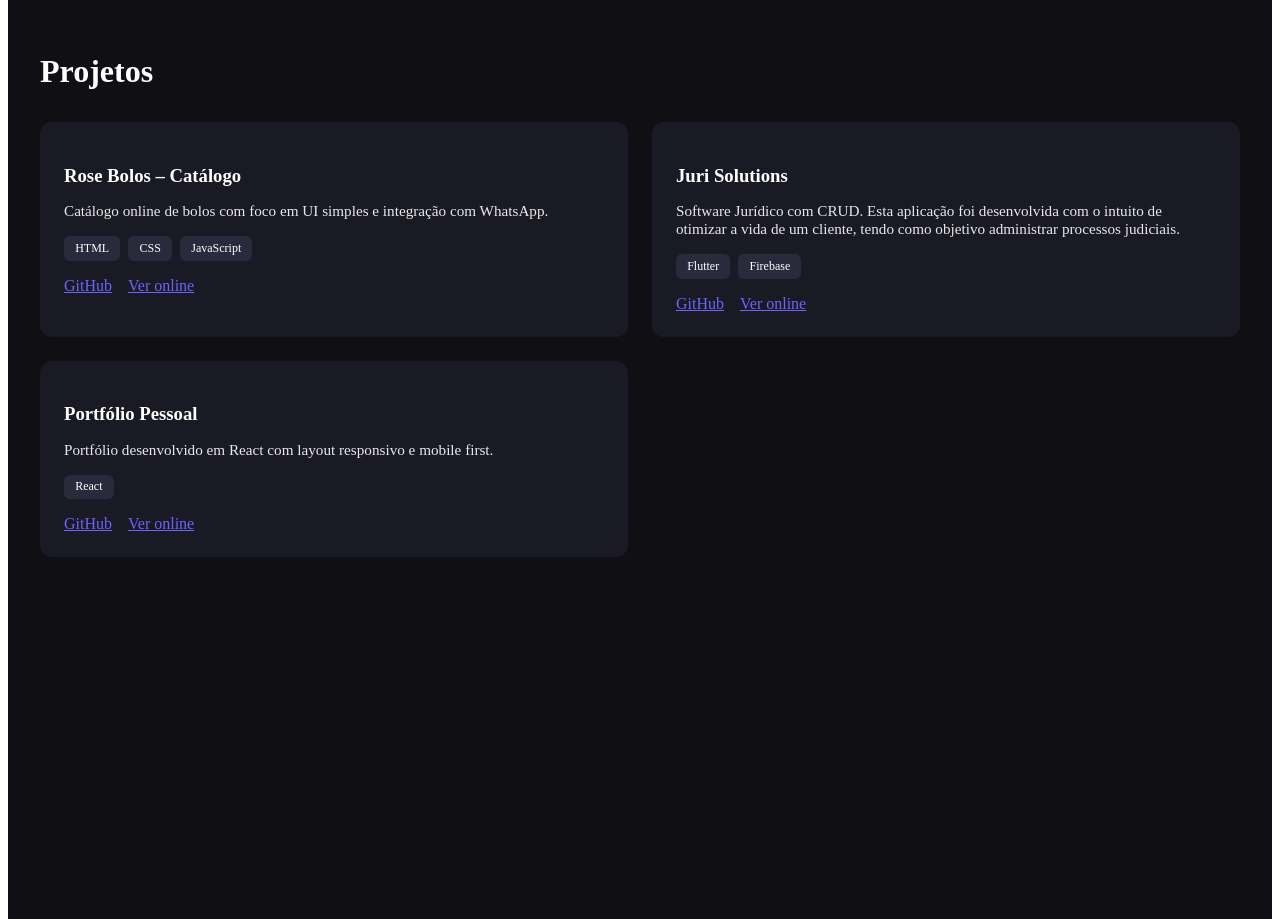
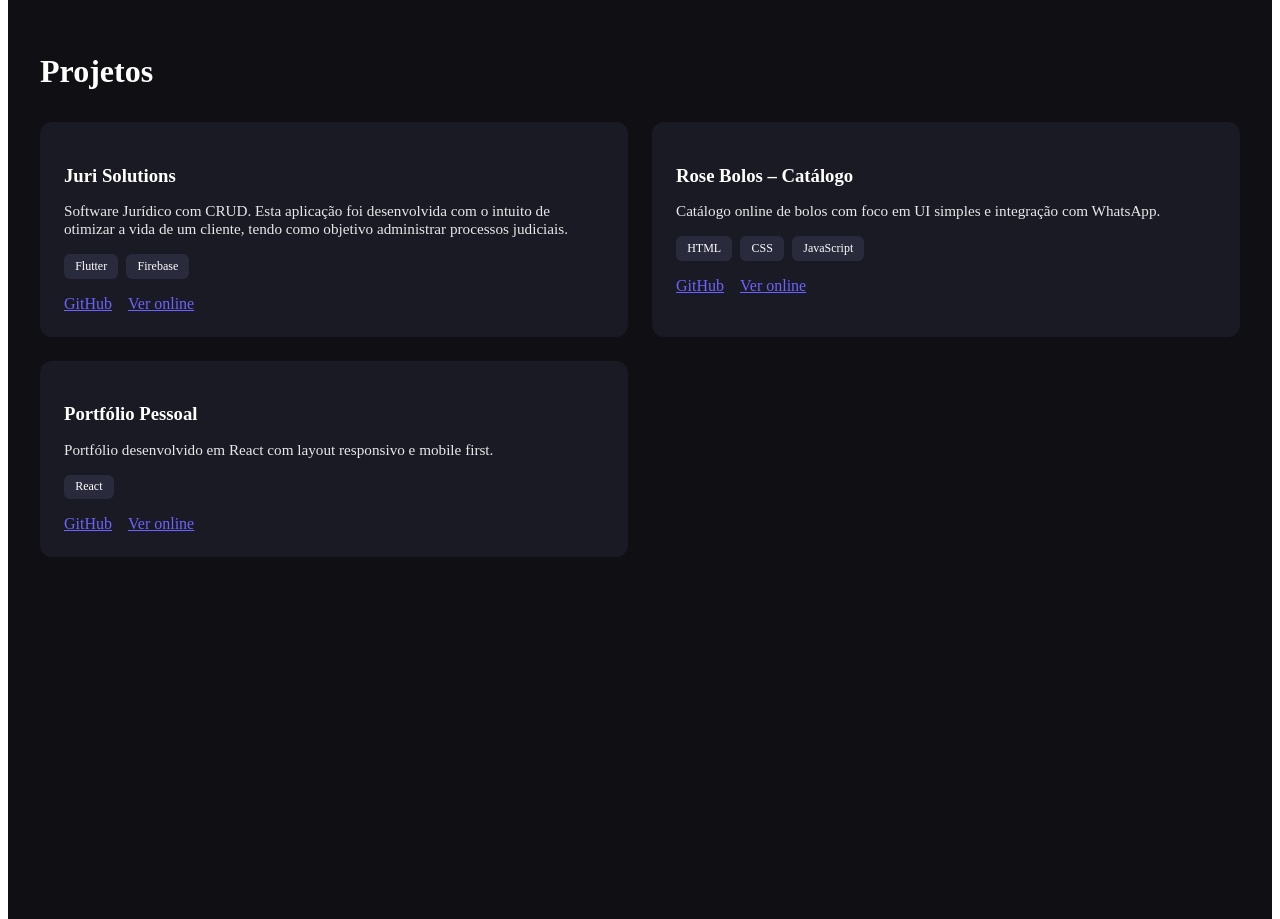
Before and after one commit to martins-kayk77/portfolio-kaike, a React (Vite) app: page / in a window 1280 px wide. Shown: the part 2500-3419 px from the top of the page. Built offline with nearby package versions, Linux system fonts and the light colour scheme.

Commit message:
ajuste tela de projetos

```diff
--- a/src/pages/projetos/projetos.jsx
+++ b/src/pages/projetos/projetos.jsx
@@ -3,20 +3,21 @@ import './projetos.css'
 const projetos = [
   {
     id: 1,
+    titulo: 'Juri Solutions',
+    descricao: 'Software Jurídico com CRUD. Esta aplicação foi desenvolvida com o intuito de otimizar a vida de um cliente, tendo como objetivo administrar processos judiciais.',
+    tecnologias: ['Flutter', 'Firebase'],
+    github: 'https://github.com/martins-kayk77/Juri-Solutions',
+    demo: 'https://www.youtube.com/watch?v=evRKqC1WLQg'
+  },
+  {
+    id: 2,
     titulo: 'Rose Bolos – Catálogo',
     descricao: 'Catálogo online de bolos com foco em UI simples e integração com WhatsApp.',
     tecnologias: ['HTML', 'CSS', 'JavaScript'],
     github: 'https://github.com/martins-kayk77/roseBolos',
     demo: 'https://martins-kayk77.github.io/roseBolos/'
   },
-  {
-    id: 2,
-    titulo: 'Juri Solutions',
-    descricao: 'Software Jurídico com CRUD. Esta aplicação foi desenvolvida com o intuito de otimizar a vida de um cliente, tendo como objetivo administrar processos judiciais.',
-    tecnologias: ['Flutter', 'Firebase'],
-    github: 'https://github.com/martins-kayk77/Juri-Solutions',
-    demo: 'https://www.youtube.com/watch?v=evRKqC1WLQg'
-  },
+
   {
     id: 3,
     titulo: 'Portfólio Pessoal',
```
